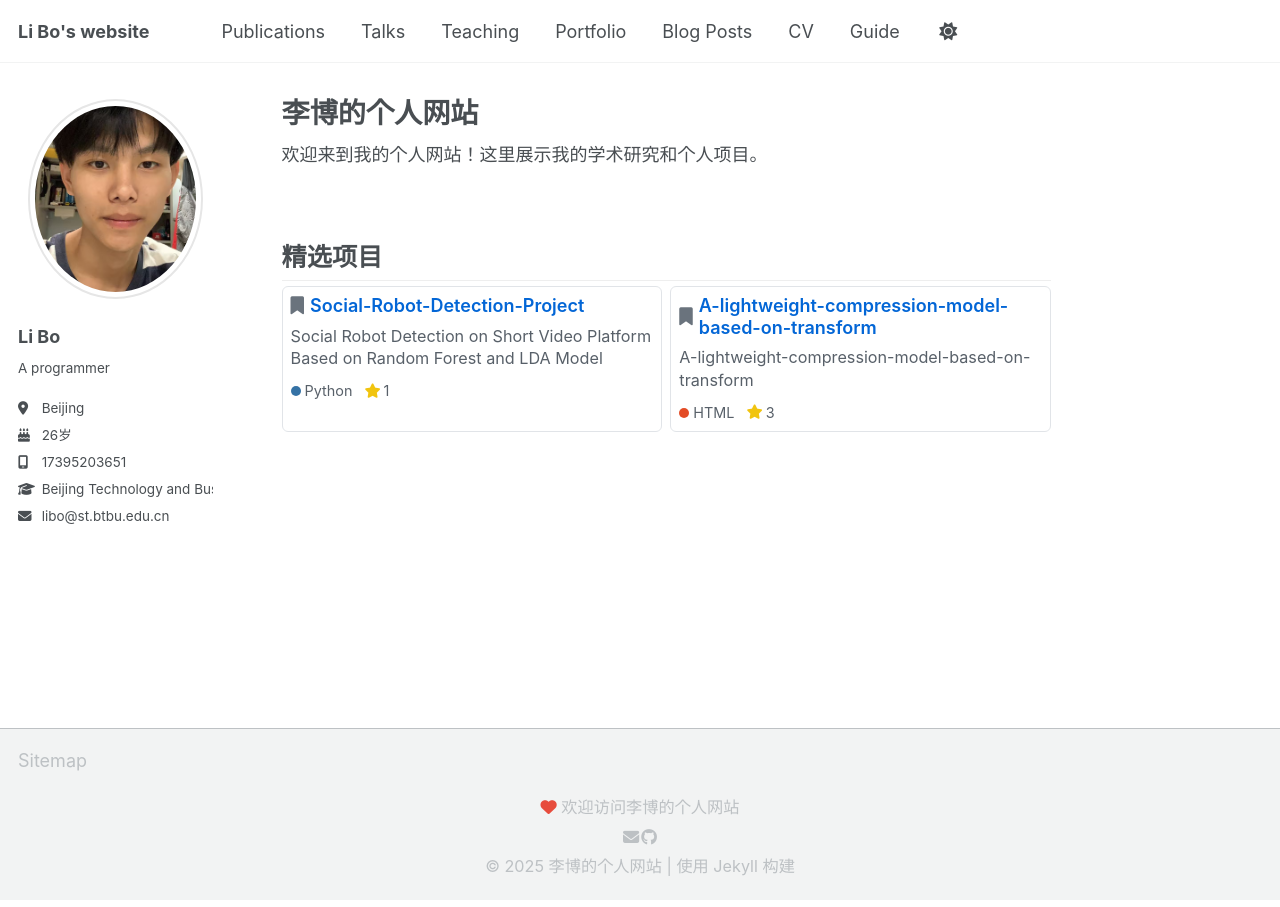
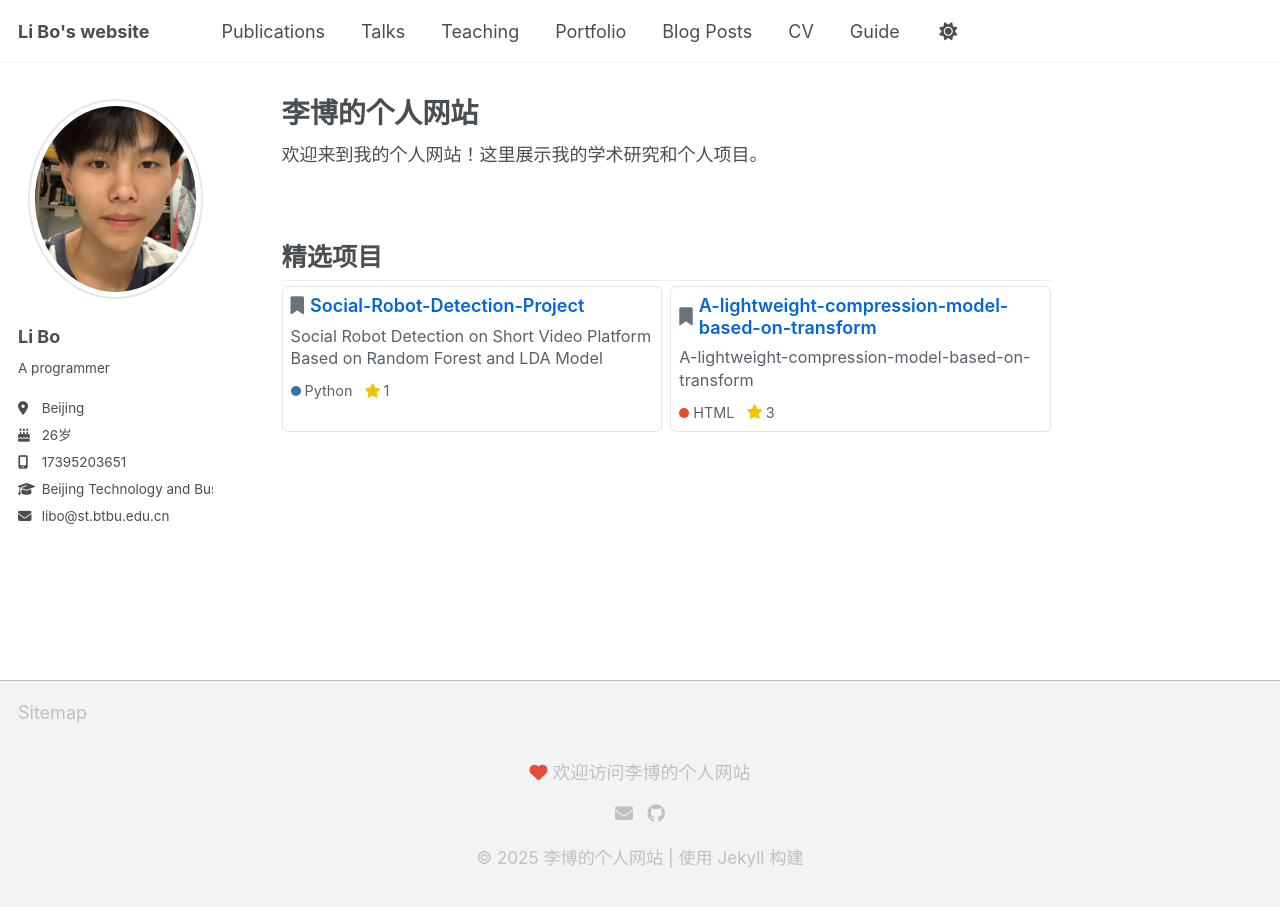
Before and after one commit to libo1999912/libo1999912.github.io, a Jekyll site: the page built from _pages/about.md, in a window 1280 px wide. Built offline with Jekyll 4.4.1, drawn with Linux system fonts in a browser that asks for light colours; a script that is not in the unit is left out.

Commit message:
Update footer.html

```diff
--- a/_includes/footer.html
+++ b/_includes/footer.html
@@ -1,23 +1,21 @@
-<footer class="simple-footer" style="padding: 2px 0; width: 100%;">
-    <div class="footer-container" style="max-width: 400px; margin: 0 auto;">
+<footer class="simple-footer" style="padding: 0.5rem 0;">
     <div class="footer-content" style="text-align: center; display: flex; flex-direction: column; align-items: center; padding: 0;">
-            <div class="welcome-message" style="font-size: 0.9rem; margin: 1px 0;">
+        <div class="welcome-message" style="font-size: clamp(0.8rem, 2vw, 1rem); margin: 0.3rem 0;">
             <i class="fas fa-heart" style="color: #e74c3c;"></i> 欢迎访问{{ site.name | default: site.title }}的个人网站
         </div>
-            <div class="social-links" style="display: flex; justify-content: center; gap: 2px; margin: 2px 0;">
+        <div class="social-links" style="display: flex; justify-content: center; gap: 0.8rem; margin: 0.5rem 0;">
             {% if site.author.email %}
-                    <a href="mailto:{{ site.author.email }}"><i class="fas fa-envelope" style="font-size: 0.9rem;"></i></a>
+                <a href="mailto:{{ site.author.email }}"><i class="fas fa-envelope" style="font-size: clamp(0.8rem, 2vw, 1rem);"></i></a>
             {% endif %}
             {% if site.author.github %}
-                    <a href="http://github.com/{{ site.author.github }}"><i class="fab fa-github" style="font-size: 0.9rem;"></i></a>
+                <a href="http://github.com/{{ site.author.github }}"><i class="fab fa-github" style="font-size: clamp(0.8rem, 2vw, 1rem);"></i></a>
             {% endif %}
             {% if site.author.linkedin %}
-                    <a href="https://linkedin.com/in/{{ site.author.linkedin }}"><i class="fab fa-linkedin-in" style="font-size: 0.9rem;"></i></a>
+                <a href="https://linkedin.com/in/{{ site.author.linkedin }}"><i class="fab fa-linkedin-in" style="font-size: clamp(0.8rem, 2vw, 1rem);"></i></a>
             {% endif %}
         </div>
-            <div class="copyright" style="font-size: 0.9rem; margin: 2px 0;">
+        <div class="copyright" style="font-size: clamp(0.75rem, 1.8vw, 0.95rem); margin: 0.5rem 0;">
             &copy; {{ site.time | date: '%Y' }} {{ site.name | default: site.title }}的个人网站 | 使用 <a href="http://jekyllrb.com" rel="nofollow">Jekyll</a> 构建
         </div>
     </div>
-    </div>
 </footer>
```
Lines whose indentation alone changed are shown as unchanged.
